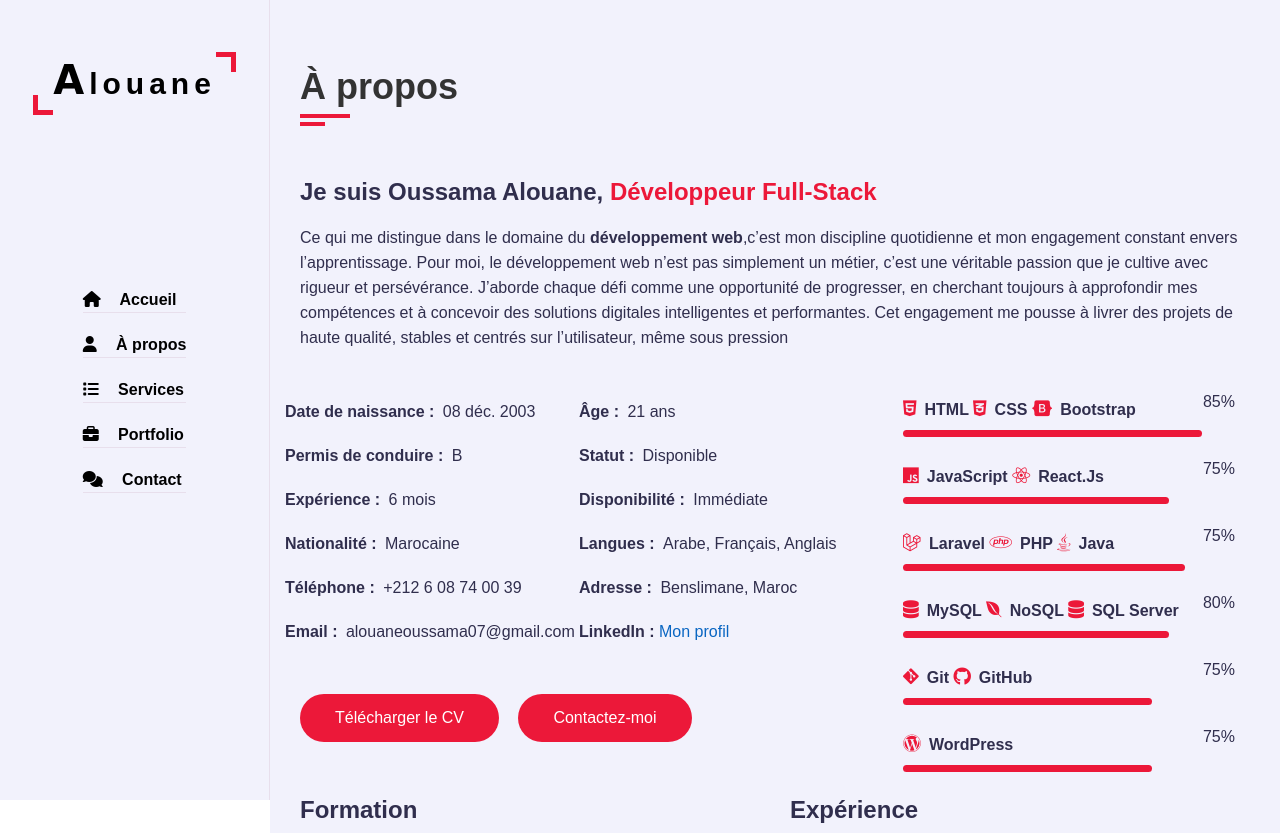
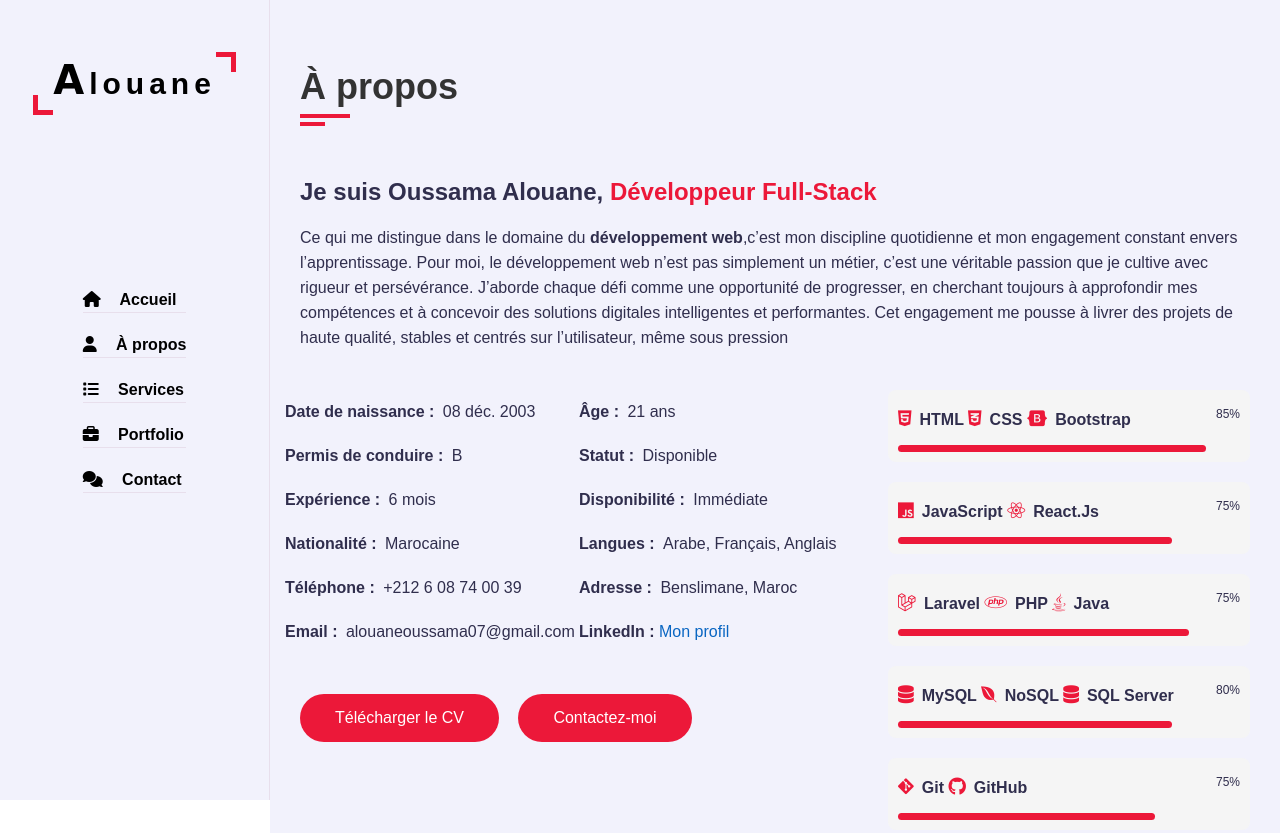
Before and after one commit to Oussama-20/Portfolio-Oussama-Alouane, a plain HTML site: page propos.html in a window 1280 px wide. Shown: the top 833 px of the page. Drawn offline with Linux system fonts and the light colour scheme; a web font is replaced by a local one.

Commit message:
Change les infos

```diff
--- a/propos.html
+++ b/propos.html
@@ -10,10 +10,44 @@
     <link rel="stylesheet" href="https://cdnjs.cloudflare.com/ajax/libs/font-awesome/6.7.2/css/all.min.css">
 
 </head>
+<style>
+.skills .row {
+  margin-bottom: 20px;
+}
+
+.skill-item {
+  background: #f5f5f5;
+  padding: 10px;
+  border-radius: 8px;
+}
+
+.progress {
+  background: #ddd;
+  height: 10px;
+  border-radius: 5px;
+  margin-top: 5px;
+  position: relative;
+}
+
+.progress-in {
+  height: 100%;
+  background: #007bff;
+  border-radius: 5px;
+}
+
+.skill-percent {
+  position: absolute;
+  right: 10px;
+  top: -20px;
+  font-size: 12px;
+  font-weight: bold;
+}
+
+</style>
 <body>
      <div class="main-container">
         <!-- Barre latérale -->
-                  <div class="oussama">
+        <div class="oussama">
   <div class="logo">
     <a href="#"><span>A</span>louane</a>
   </div>
```
